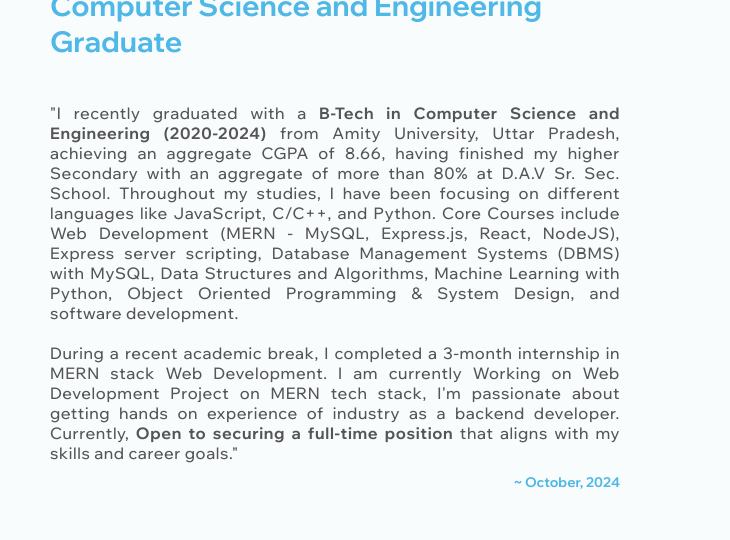
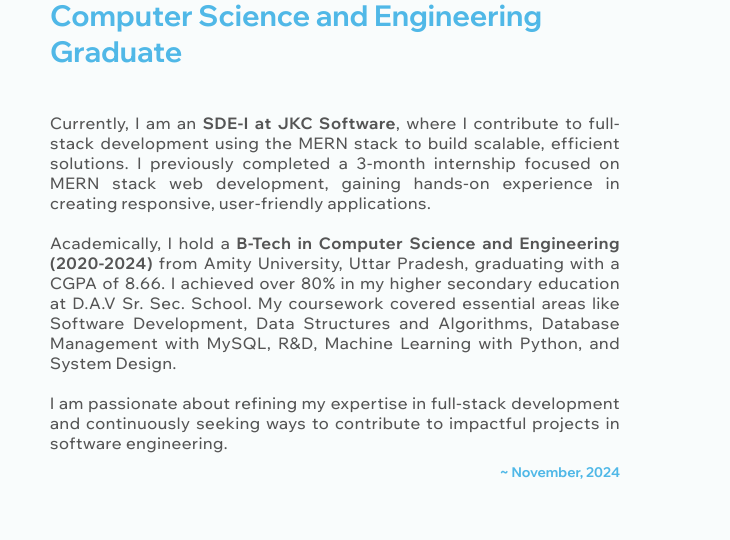
Before and after one commit to Danishan1/portfolio, a plain HTML site: page html/explore.html in a window 1280 px wide. Shown: the part 254-794 px from the top of the page, 0-730 px from the left. Drawn offline with Linux system fonts and the light colour scheme.

Commit message:
Update Profile

```diff
--- a/html/explore.html
+++ b/html/explore.html
@@ -82,29 +82,24 @@
         <br />
         <p class="simple_text biography">
           <br />
-          "I recently graduated with a
-          <b>B-Tech in Computer Science and Engineering (2020-2024) </b> from
-          Amity University, Uttar Pradesh, achieving an aggregate CGPA of 8.66,
-          having finished my higher Secondary with an aggregate of more than 80%
-          at D.A.V Sr. Sec. School. Throughout my studies, I have been focusing
-          on different languages like JavaScript, C/C++, and Python. Core
-          Courses include Web Development (MERN - MySQL, Express.js, React,
-          NodeJS), Express server scripting, Database Management Systems (DBMS)
-          with MySQL, Data Structures and Algorithms, Machine Learning with
-          Python, Object Oriented Programming & System Design, and software
-          development. <br /><br />
-          During a recent academic break, I completed a 3-month internship in
-          MERN stack Web Development. I am currently Working on Web Development
-          Project on MERN tech stack, I'm passionate about getting hands on
-          experience of industry as a backend developer.
-          <!-- about Deep Learning and
-          Computer Vision, especially in image, audio, and video processing, and
-          keen to further explore these innovative fields.  -->
-          Currently,
-          <b> Open to securing a full-time position</b> that aligns with my
-          skills and career goals."
+          Currently, I am an <b>SDE-I at JKC Software</b>, where I contribute to
+          full-stack development using the MERN stack to build scalable,
+          efficient solutions. I previously completed a 3-month internship
+          focused on MERN stack web development, gaining hands-on experience in
+          creating responsive, user-friendly applications. <br /><br />
+          Academically, I hold a
+          <b>B-Tech in Computer Science and Engineering (2020-2024)</b> from
+          Amity University, Uttar Pradesh, graduating with a CGPA of 8.66. I
+          achieved over 80% in my higher secondary education at D.A.V Sr. Sec.
+          School. My coursework covered essential areas like Software
+          Development, Data Structures and Algorithms, Database Management with
+          MySQL, R&D,  Machine Learning with Python, and System
+          Design. <br /><br />
+          I am passionate about refining my expertise in full-stack development and
+          continuously seeking ways to contribute to impactful projects in
+          software engineering.
         </p>
-        <p class="hd4_col date">~ October, 2024</p>
+        <p class="hd4_col date">~ November, 2024</p>
       </div>
 
       <div class="about-d1">
@@ -385,11 +380,19 @@
 
         <div class="sec2col">
           <div class="info-card">
+            <p class="hd3">Software Engineer (SDE-I)</p>
+            <p class="hd3_simple_col">MERN</p>
+            <p class="simple_bold">JKC Softwares, Patna, India</p>
+            <p class="hd4_gry">November 2023 - Present</p>
+          </div>
+
+          <div class="info-card">
             <p class="hd3">Design & Develop Web Intern</p>
             <p class="hd3_simple_col">Figma, MERN</p>
             <p class="simple_bold">JKC Softwares, Patna, India</p>
             <p class="hd4_gry">May 2023 - July 2023 [3 Months]</p>
           </div>
+
 
           <div class="info-card">
             <p class="hd3">Active Member</p>
@@ -677,13 +680,13 @@
 
           <div class="project-btn">
             <a
-              href="https://github.com/Danishan1/letsdiscuss"
+              href="https://github.com/Danishan1/CardGame"
               target="_blank"
               class="btn"
               >Source Code</a
             >
             <a
-              href="https://danishan1.github.io/letsdiscuss/"
+              href="https://danishan1.github.io/CardGame/"
               target="_blank"
               class="btn"
               >Website</a
```
Also changed, not shown: 1 other file.
